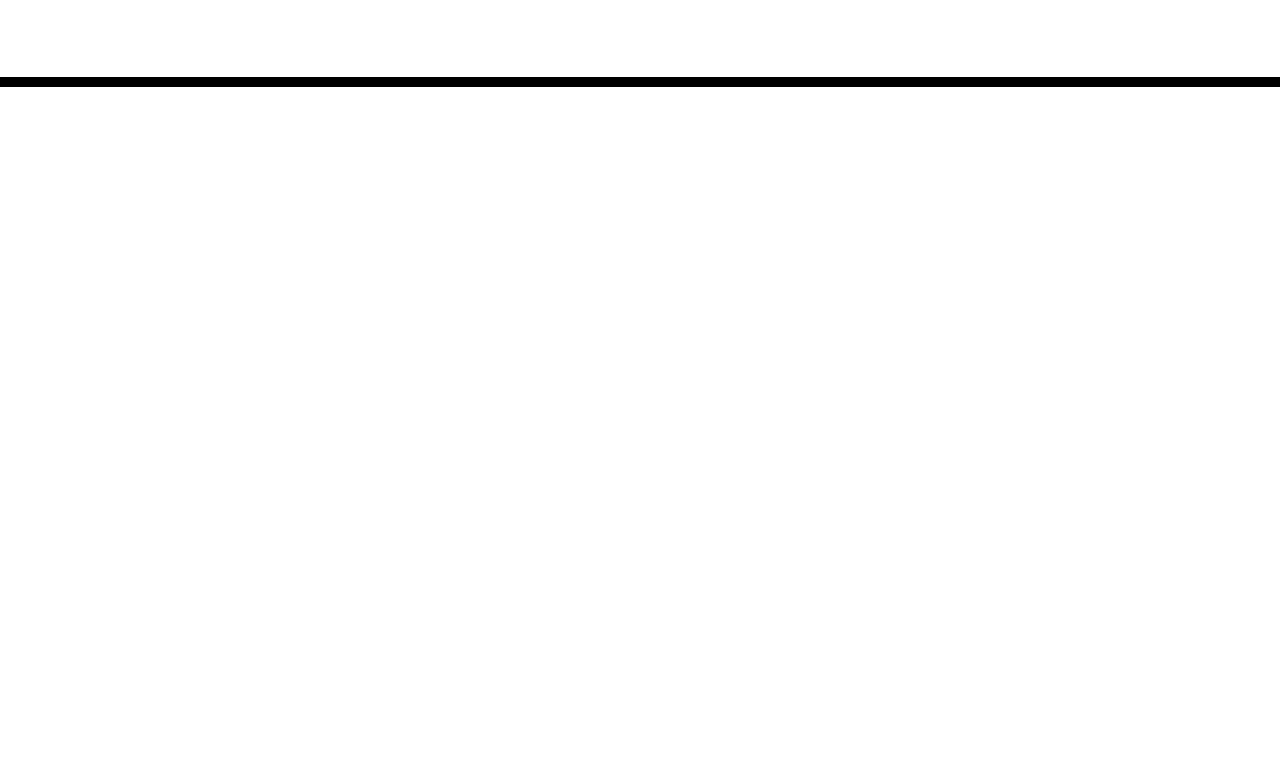
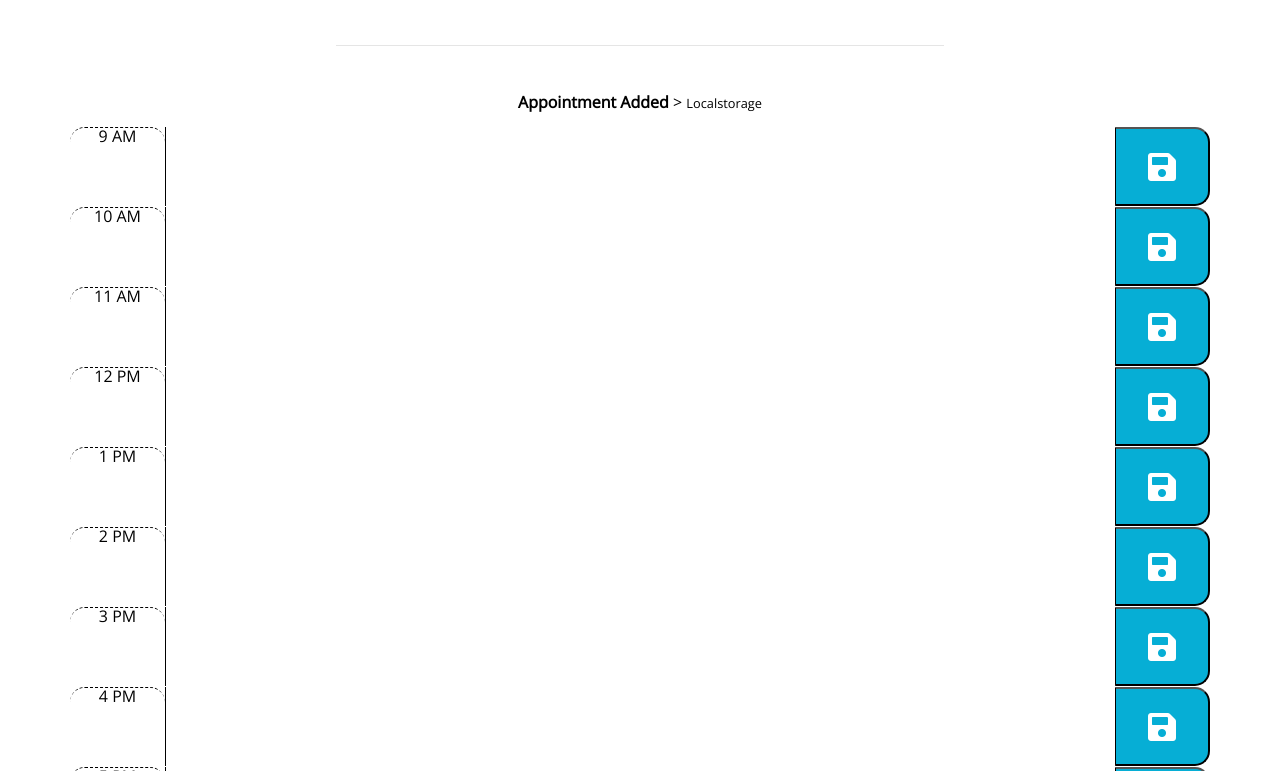
Before and after one commit to mxiong22/workdayplanner, a plain HTML site: page index.html in a window 1280 px wide. Shown: the part 181-952 px from the top of the page. Before the commit the page ends 800 px from the top, so only its background shows below. Drawn offline with nearby package versions, Linux system fonts and the light colour scheme; files that its build step writes are made by us from their sources.

Commit message:
completed html schedule log

```diff
--- /dev/null
+++ b/assests/script.js
@@ -0,0 +1,12 @@
+//display of current day
+var todayDate = moment().format('dddd, MMMM Do'));
+$('#currentDay').text(todayDate);
+
+//container weekly scheduler
+$("#weekly-schedule").dayScheduleSelector({
+  /*
+3
+  OPTIONS HERE
+
+  */
+});
--- a/index.html
+++ b/index.html
@@ -1,38 +1,109 @@
 <!DOCTYPE html>
 <html lang="en">
+
 <head>
   <meta charset="UTF-8" />
   <meta name="viewport" content="width=device-width, initial-scale=1.0" />
   <meta http-equiv="X-UA-Compatible" content="ie=edge" />
-    <link
-      rel="stylesheet"
-      href="https://stackpath.bootstrapcdn.com/bootstrap/4.3.1/css/bootstrap.min.css"
-    />
-    <link
-      rel="stylesheet"
-      href="https://use.fontawesome.com/releases/v5.8.1/css/all.css"
-      integrity="sha384-50oBUHEmvpQ+1lW4y57PTFmhCaXp0ML5d60M1M7uH2+nqUivzIebhndOJK28anvf"
-      crossorigin="anonymous"
-    />
-    <link
-      href="https://fonts.googleapis.com/css?family=Open+Sans&display=swap"
-      rel="stylesheet"
-    />
+
+  <link rel="stylesheet" href="https://stackpath.bootstrapcdn.com/bootstrap/4.3.1/css/bootstrap.min.css" />
+  <link rel="stylesheet" href="https://use.fontawesome.com/releases/v5.8.1/css/all.css"
+    integrity="sha384-50oBUHEmvpQ+1lW4y57PTFmhCaXp0ML5d60M1M7uH2+nqUivzIebhndOJK28anvf" crossorigin="anonymous" />
+  <link href="https://fonts.googleapis.com/css?family=Open+Sans&display=swap" rel="stylesheet" />
   <link rel="stylesheet" href="style.css" />
+
   <title>Work Day Scheduler</title>
+
 </head>
 
 <body>
-    <header class="jumbotron">
+  <div id="header" class="jumbotron">
     <h1 class="display-3">Work Day Scheduler</h1>
     <p class="lead">A simple calendar app for scheduling your work day</p>
+    <hr class="my-5 w-50 mx-auto">
     <p id="currentDay" class="lead"></p>
     </header>
+
     <div class="container">
+      <div class="saVack">
+        <p class="col-sm-12 hidden" id="saVack"> <b> Appointment Added </b>> <small> Localstorage</small> </p>
+      </div>
+
       <!-- Timeblocks go here -->
+
+      <div class="row" id="9">
+        <div class="col-sm-1 time-block hour">9 AM</div>
+        <textarea class="col-sm-10 description"></textarea>
+        <button class="col-sm-1 saveBtn"><i class="fas fa-save fa-2x fa-pulse:hover"></i></button>
       </div>
+
+
+      <div class="row" id="10">
+        <div class="col-sm-1 time-block hour">10 AM</div>
+        <textarea class="col-sm-10 description"></textarea>
+        <button class="col-sm-1 saveBtn"><i class="fas fa-save fa-2x fa-pulse:hover"></i></button>
+      </div>
+
+      <div class="row" id="11">
+        <div class="col-sm-1 time-block hour">11 AM</div>
+        <textarea class="col-sm-10 description"></textarea>
+        <button class="col-sm-1 saveBtn"><i class="fas fa-save fa-2x fa-pulse:hover"></i></button>
+      </div>
+
+      <div class="row" id="12">
+        <div class="col-sm-1 time-block hour">12 PM</div>
+        <textarea class="col-sm-10 description"></textarea>
+        <button class="col-sm-1 saveBtn"><i class="fas fa-save fa-2x fa-pulse:hover"></i></button>
+      </div>
+
+      <div class="row" id="1">
+        <div class="col-sm-1 time-block hour">1 PM</div>
+        <textarea class="col-sm-10 description"></textarea>
+        <button class="col-sm-1 saveBtn"><i class="fas fa-save fa-2x fa-pulse:hover"></i></button>
+      </div>
+
+      <div class="row" id="2">
+        <div class="col-sm-1 time-block hour">2 PM</div>
+        <textarea class="col-sm-10 description"></textarea>
+        <button class="col-sm-1 saveBtn"><i class="fas fa-save fa-2x fa-pulse:hover"></i></button>
+      </div>
+
+      <div class="row" id="3">
+        <div class="col-sm-1 time-block hour">3 PM</div>
+        <textarea class="col-sm-10 description"></textarea>
+        <button class="col-sm-1 saveBtn"><i class="fas fa-save fa-2x fa-pulse:hover"></i></button>
+      </div>
+
+      <div class="row" id="4">
+        <div class="col-sm-1 time-block hour">4 PM</div>
+        <textarea class="col-sm-10 description"></textarea>
+        <button class="col-sm-1 saveBtn"><i class="fas fa-save fa-2x fa-pulse:hover"></i></button>
+      </div>
+
+
+      <div class="row" id="5">
+        <div class="col-sm-1 time-block hour">5 PM</div>
+        <textarea class="col-sm-10 description"></textarea>
+        <button class="col-sm-1 saveBtn"><i class="fas fa-save fa-2x fa-pulse:hover"></i></button>
+      </div>
+
+
+
+
+
+
+
+
+
+
+    </div>
+
 
     <script src="https://cdnjs.cloudflare.com/ajax/libs/jquery/3.2.1/jquery.min.js"></script>
     <script src="https://cdnjs.cloudflare.com/ajax/libs/moment.js/2.24.0/moment.min.js"></script>
+    <script src="//code.jquery.com/jquery-1.11.3.min.js"></script>
+    <script src="assests/script.js"></script>
+
 </body>
+
 </html>
```
Lines whose indentation alone changed are shown as unchanged.
